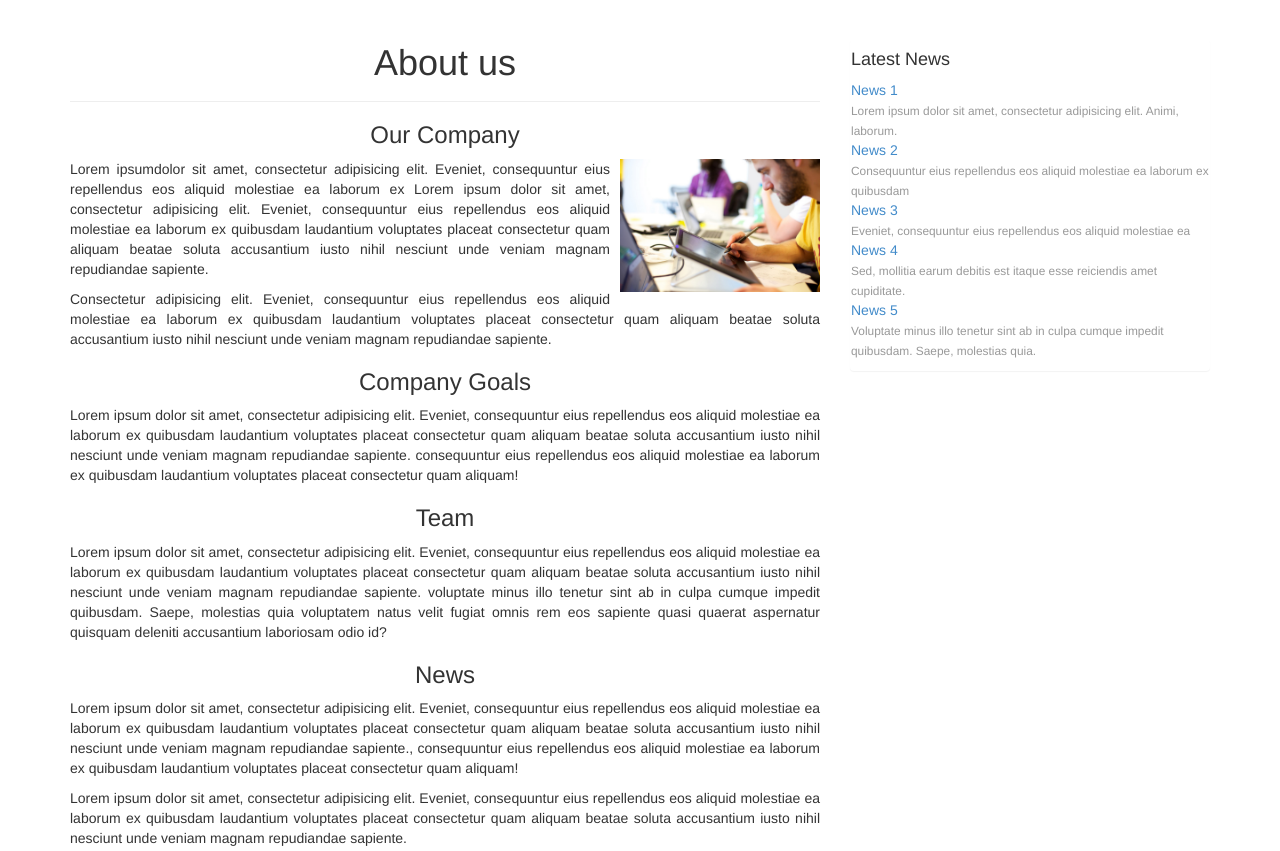
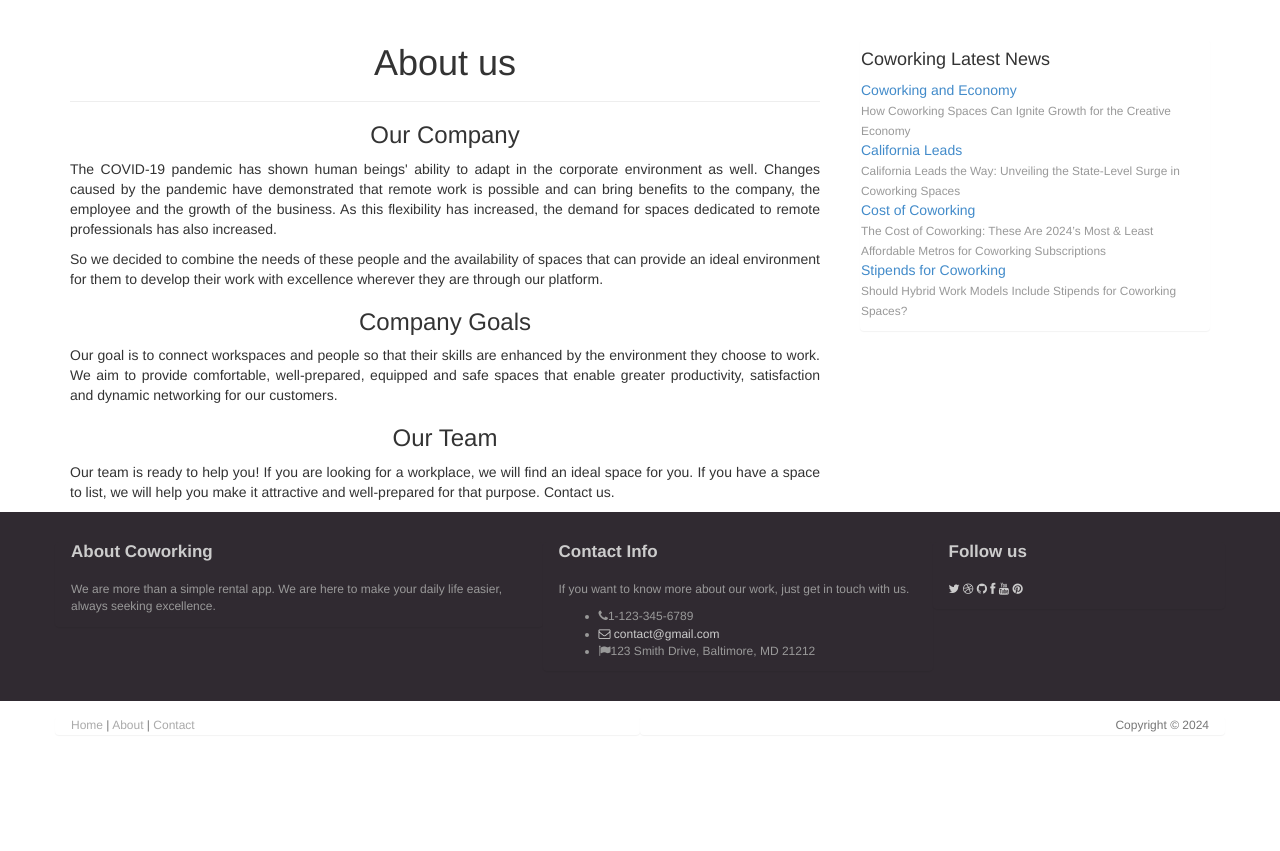
Before and after one commit to calegariflavio/coworking-project, a plain HTML site: page about.html in a window 1280 px wide. Shown: the part 304-1155 px from the top of the page. After the commit the page ends 1074 px from the top, so only its background shows below. Drawn offline with nearby package versions, Linux system fonts and the light colour scheme.

Commit message:
add text to the About Page

```diff
--- a/about.html
+++ b/about.html
@@ -59,64 +59,33 @@
               <h1 class="page-title">About us</h1>
             </header>
             <h3>Our Company</h3>
-            <img
+            <!-- <img
               src="assets/images/about.jpg"
               alt="Company Image"
               style="float: right; margin-left: 10px"
-            />
+            /> -->
             <p>
-              Lorem ipsumdolor sit amet, consectetur adipisicing elit. Eveniet,
-              consequuntur eius repellendus eos aliquid molestiae ea laborum ex
-              Lorem ipsum dolor sit amet, consectetur adipisicing elit. Eveniet,
-              consequuntur eius repellendus eos aliquid molestiae ea laborum ex
-              quibusdam laudantium voluptates placeat consectetur quam aliquam
-              beatae soluta accusantium iusto nihil nesciunt unde veniam magnam
-              repudiandae sapiente.
+              The COVID-19 pandemic has shown human beings' ability to adapt in the corporate environment
+              as well. Changes caused by the pandemic have demonstrated that remote work is possible
+              and can bring benefits to the company, the employee and the growth of the business.
+              As this flexibility has increased, the demand for spaces dedicated to remote professionals has also increased.
             </p>
             <p>
-              Consectetur adipisicing elit. Eveniet, consequuntur eius
-              repellendus eos aliquid molestiae ea laborum ex quibusdam
-              laudantium voluptates placeat consectetur quam aliquam beatae
-              soluta accusantium iusto nihil nesciunt unde veniam magnam
-              repudiandae sapiente.
+              So we decided to combine the needs of these people and the availability of spaces that can provide
+              an ideal environment for them to develop their work with excellence wherever they are through our platform.
             </p>
             <h3>Company Goals</h3>
             <p>
-              Lorem ipsum dolor sit amet, consectetur adipisicing elit. Eveniet,
-              consequuntur eius repellendus eos aliquid molestiae ea laborum ex
-              quibusdam laudantium voluptates placeat consectetur quam aliquam
-              beatae soluta accusantium iusto nihil nesciunt unde veniam magnam
-              repudiandae sapiente. consequuntur eius repellendus eos aliquid
-              molestiae ea laborum ex quibusdam laudantium voluptates placeat
-              consectetur quam aliquam!
+              Our goal is to connect workspaces and people so that their skills are enhanced
+              by the environment they choose to work. We aim to provide comfortable,
+              well-prepared, equipped and safe spaces that enable greater productivity,
+              satisfaction and dynamic networking for our customers.
             </p>
-            <h3>Team</h3>
+            <h3>Our Team</h3>
             <p>
-              Lorem ipsum dolor sit amet, consectetur adipisicing elit. Eveniet,
-              consequuntur eius repellendus eos aliquid molestiae ea laborum ex
-              quibusdam laudantium voluptates placeat consectetur quam aliquam
-              beatae soluta accusantium iusto nihil nesciunt unde veniam magnam
-              repudiandae sapiente. voluptate minus illo tenetur sint ab in
-              culpa cumque impedit quibusdam. Saepe, molestias quia voluptatem
-              natus velit fugiat omnis rem eos sapiente quasi quaerat aspernatur
-              quisquam deleniti accusantium laboriosam odio id?
-            </p>
-            <h3>News</h3>
-            <p>
-              Lorem ipsum dolor sit amet, consectetur adipisicing elit. Eveniet,
-              consequuntur eius repellendus eos aliquid molestiae ea laborum ex
-              quibusdam laudantium voluptates placeat consectetur quam aliquam
-              beatae soluta accusantium iusto nihil nesciunt unde veniam magnam
-              repudiandae sapiente., consequuntur eius repellendus eos aliquid
-              molestiae ea laborum ex quibusdam laudantium voluptates placeat
-              consectetur quam aliquam!
-            </p>
-            <p>
-              Lorem ipsum dolor sit amet, consectetur adipisicing elit. Eveniet,
-              consequuntur eius repellendus eos aliquid molestiae ea laborum ex
-              quibusdam laudantium voluptates placeat consectetur quam aliquam
-              beatae soluta accusantium iusto nihil nesciunt unde veniam magnam
-              repudiandae sapiente.
+              Our team is ready to help you! If you are looking for a workplace,
+              we will find an ideal space for you. If you have a space to list,
+              we will help you make it attractive and well-prepared for that purpose. Contact us.
             </p>
           </article>
           <!-- /Article -->
@@ -124,36 +93,26 @@
           <!-- Sidebar -->
           <aside class="col-sm-4 sidebar sidebar-right">
             <div class="panel" style="text-align: left">
-              <h4>Latest News</h4>
+              <h4>Coworking Latest News</h4>
               <ul class="list-unstyled list-spaces">
                 <li>
-                  <a href="">News 1</a><br /><span class="small text-muted"
-                    >Lorem ipsum dolor sit amet, consectetur adipisicing elit.
-                    Animi, laborum.</span
+                  <a href="https://coworkinginsights.com/how-coworking-spaces-can-ignite-growth-for-the-creative-economy/" target=”_blank”>Coworking and Economy</a><br /><span class="small text-muted"
+                    >How Coworking Spaces Can Ignite Growth for the Creative Economy</span
                   >
                 </li>
                 <li>
-                  <a href="">News 2</a><br /><span class="small text-muted"
-                    >Consequuntur eius repellendus eos aliquid molestiae ea
-                    laborum ex quibusdam</span
+                  <a href="https://coworkinginsights.com/california-leads-the-way-unveiling-the-state-level-surge-in-coworking-spaces/" target=”_blank”>California Leads</a><br /><span class="small text-muted"
+                    >California Leads the Way: Unveiling the State-Level Surge in Coworking Spaces</span
                   >
                 </li>
                 <li>
-                  <a href="">News 3</a><br /><span class="small text-muted"
-                    >Eveniet, consequuntur eius repellendus eos aliquid
-                    molestiae ea</span
+                  <a href="https://coworkinginsights.com/the-cost-of-coworking-these-are-2024s-most-least-affordable-metros-for-coworking-subscriptions/"target=”_blank”>Cost of Coworking</a><br /><span class="small text-muted"
+                    >The Cost of Coworking: These Are 2024’s Most & Least Affordable Metros for Coworking Subscriptions</span
                   >
                 </li>
                 <li>
-                  <a href="">News 4</a><br /><span class="small text-muted"
-                    >Sed, mollitia earum debitis est itaque esse reiciendis amet
-                    cupiditate.</span
-                  >
-                </li>
-                <li>
-                  <a href="">News 5</a><br /><span class="small text-muted"
-                    >Voluptate minus illo tenetur sint ab in culpa cumque
-                    impedit quibusdam. Saepe, molestias quia.</span
+                  <a href="https://coworkinginsights.com/should-hybrid-work-models-include-stipends-for-coworking-spaces/" target=”_blank”>Stipends for Coworking</a><br /><span class="small text-muted"
+                    >Should Hybrid Work Models Include Stipends for Coworking Spaces?</span
                   >
                 </li>
               </ul>
--- a/assets/style/styles.css
+++ b/assets/style/styles.css
@@ -98,6 +98,12 @@
   height: 100px;
   min-height: 100px;
   padding-top: 0px;
+}
+
+#testimonials{
+  text-decoration: underline;
+  text-decoration-style: double;
+  text-decoration-color: ;
 }
 
 /*Footer*/
@@ -211,7 +217,6 @@ img[src="assets/images/logo.svg"]:hover {
   display: flex;
   flex-wrap: wrap;
   justify-content: space-around;
-  cursor: pointer;
 }
 
 .image-grid img {
@@ -244,7 +249,7 @@ article p {
 }
 
 .sidebar .panel {
-  margin-bottom: 20px;
+  margin-left: 10px;
 }
 
 .sidebar h1,
```
Also changed, not shown: index.html (+1 -0 lines).
